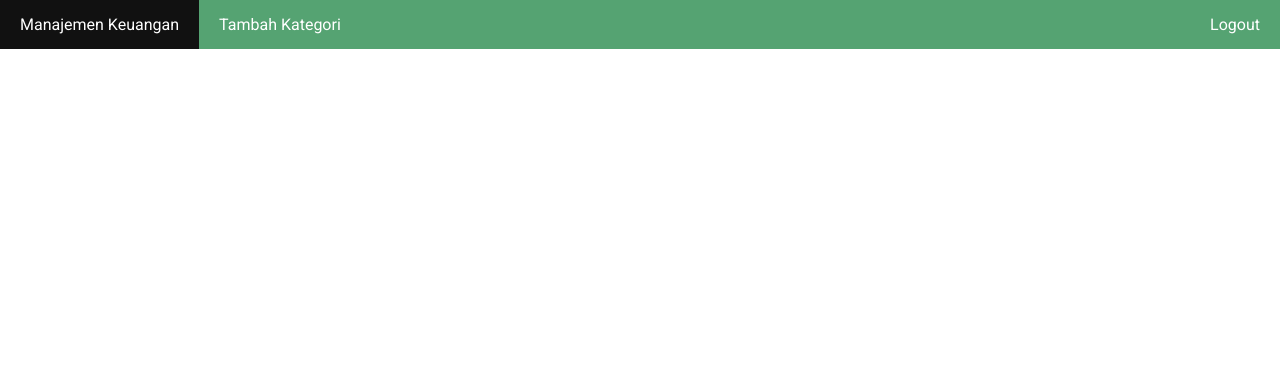
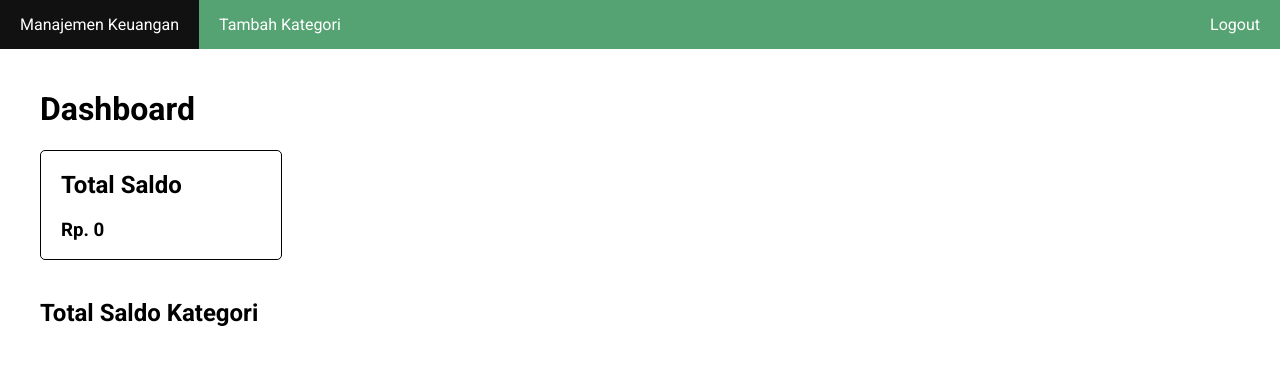
Before and after one commit to hako-975/manajemen_keuangan, a PHP site: page / in a window 1280 px wide. Shown: the top 365 px of the page. Run offline with PHP 8.4, Linux system fonts and the light colour scheme; the visitor is signed in with stand-in values (Sample User, id 1); data that the repository does not hold is empty.

Commit message:
dashboard

```diff
--- a/index.php
+++ b/index.php
@@ -10,6 +10,11 @@ $data_user = mysqli_fetch_assoc(mysqli_query($koneksi, "SELECT * FROM user WHERE
 
 $kategori = mysqli_query($koneksi, "SELECT * FROM kategori WHERE id_user = '$id_user'");
 
+$saldo = mysqli_fetch_assoc(mysqli_query($koneksi, "SELECT (
+SUM(CASE tipe_transaksi WHEN 'PEMASUKAN' THEN saldo ELSE 0 END) -
+SUM(CASE tipe_transaksi WHEN 'PENGELUARAN' THEN saldo ELSE 0 END)
+) as saldo
+ FROM transaksi WHERE id_user = '$id_user'"));
 ?>
 
 <!DOCTYPE html>
@@ -21,6 +26,30 @@ $kategori = mysqli_query($koneksi, "SELECT * FROM kategori WHERE id_user = '$id_
 <body>
 	<?php include_once 'include_nav.php'; ?>
 	<div class="container">
+		<h1>Dashboard</h1>
+		<div class="card">
+  		<h2>Total Saldo</h2>
+  		<h3>Rp. <?= str_replace(",", ".", number_format($saldo['saldo'])); ?></h3>
+  	</div>
+  	<br>
+  	<br>
+  	<h2>Total Saldo Kategori</h2>
+  	<div class="kategori">
+  		<?php foreach ($kategori as $dk): ?>
+	  		<?php
+	  			$id_kategori = $dk['id_kategori'];
+					$saldo_kategori = mysqli_fetch_assoc(mysqli_query($koneksi, "SELECT (
+					SUM(CASE tipe_transaksi WHEN 'PEMASUKAN' THEN saldo ELSE 0 END) -
+					SUM(CASE tipe_transaksi WHEN 'PENGELUARAN' THEN saldo ELSE 0 END)
+					) as saldo
+					 FROM transaksi WHERE id_kategori = '$id_kategori' AND id_user = '$id_user'"));
+	  		 ?>
+	  		<div class="card">
+	  			<h2><?= $dk['kategori']; ?></h2>
+		  		<h3>Rp. <?= str_replace(",", ".", number_format($saldo_kategori['saldo'])); ?></h3>
+	  		</div>
+	  	<?php endforeach ?>
+  	</div>
 	</div>
 	<script src="script.js"></script>
 </body>
--- a/kategori.php
+++ b/kategori.php
@@ -20,7 +20,7 @@ $saldo_kategori = mysqli_fetch_assoc(mysqli_query($koneksi, "SELECT (
 SUM(CASE tipe_transaksi WHEN 'PEMASUKAN' THEN saldo ELSE 0 END) -
 SUM(CASE tipe_transaksi WHEN 'PENGELUARAN' THEN saldo ELSE 0 END)
 ) as saldo
- FROM transaksi WHERE id_kategori = '$id_kategori'"));
+ FROM transaksi WHERE id_kategori = '$id_kategori' AND id_user = '$id_user'"));
 
 ?>
 
--- a/style.css
+++ b/style.css
@@ -155,3 +155,17 @@ nav li.right {
 .bg-blue {
   background-color: #482ff7;
 }
+
+.kategori {
+  display: flex;
+  justify-content: flex-start;
+  gap: 20px;
+}
+
+.card {
+  border: 1px solid black;
+  width: 200px;
+  padding: 0 20px;
+  border-radius: 5px;
+  display: inline-block;
+}
```
